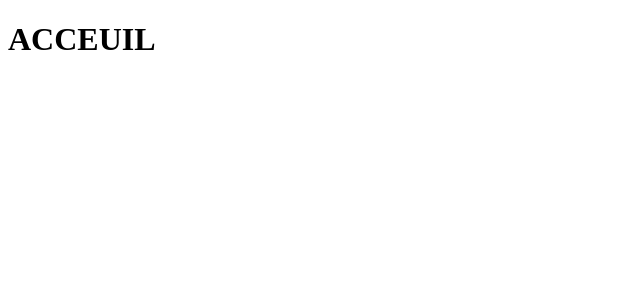
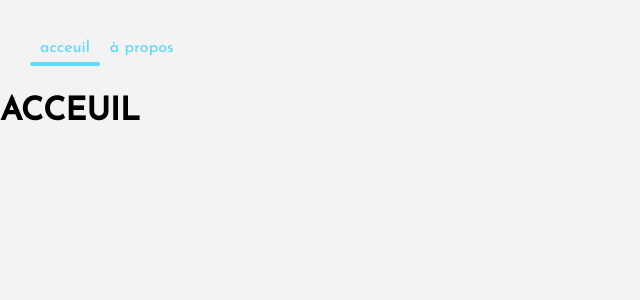
Before and after one commit to tafitahery/cours-react-1, a React (Create React App) app: page / in a window 1280 px wide. Shown: the top 300 px of the page, without its empty margins (0-640 px from the left). Built offline with nearby package versions, Linux system fonts and the light colour scheme.

Commit message:
Création du composant Navigation

```diff
--- /dev/null
+++ b/src/components/Navigation.js
@@ -0,0 +1,22 @@
+import React from 'react';
+import { NavLink } from 'react-router-dom';
+
+const Navigation = () => {
+  return (
+    <div className="navigation">
+      <ul>
+        <NavLink to="/" className={(nav) => (nav.isActive ? 'nav-active' : '')}>
+          <li>acceuil</li>
+        </NavLink>
+        <NavLink
+          to="/about"
+          className={(nav) => (nav.isActive ? 'nav-active' : '')}
+        >
+          <li>à propos</li>
+        </NavLink>
+      </ul>
+    </div>
+  );
+};
+
+export default Navigation;
--- a/src/index.js
+++ b/src/index.js
@@ -1,6 +1,7 @@
 import React from 'react';
 import ReactDOM from 'react-dom/client';
 import App from './App';
+import './styles/index.scss';
 
 const root = ReactDOM.createRoot(document.getElementById('root'));
 root.render(
--- a/src/pages/About.js
+++ b/src/pages/About.js
@@ -1,8 +1,10 @@
 import React from 'react';
+import Navigation from '../components/Navigation';
 
 const About = () => {
   return (
     <div>
+      <Navigation />
       <h1>A propos</h1>
       <br />
       <p>
--- a/src/pages/Home.js
+++ b/src/pages/Home.js
@@ -1,8 +1,10 @@
 import React from 'react';
+import Navigation from '../components/Navigation';
 
 const Home = () => {
   return (
     <div>
+      <Navigation />
       <h1>ACCEUIL</h1>
     </div>
   );
```
